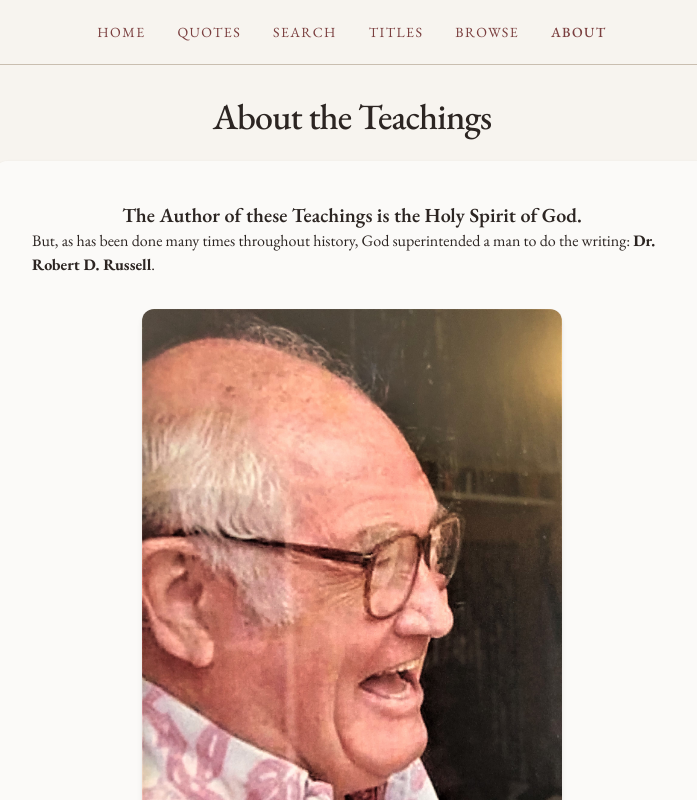
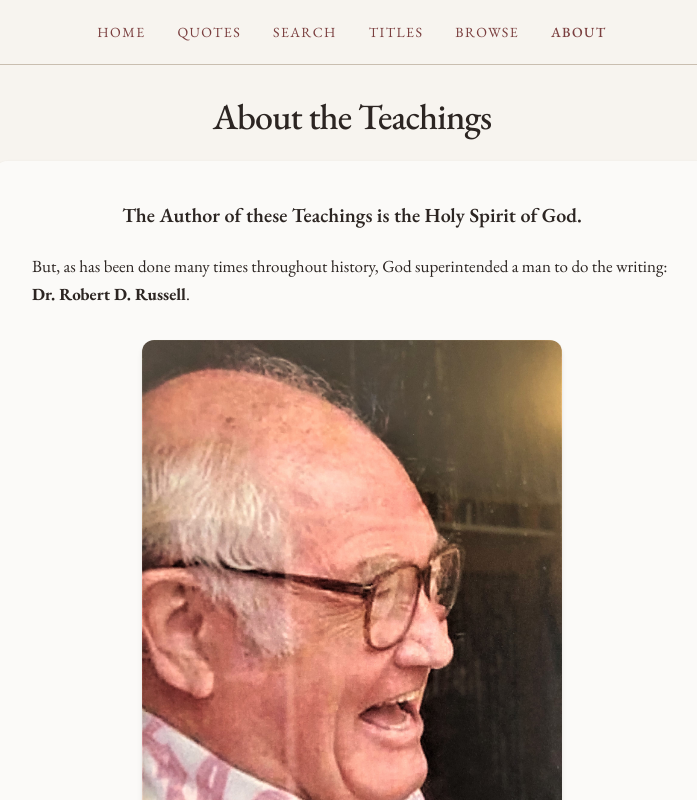
Before and after one commit to TeachingsoftheSpirit/teachings-of-the-spirit, a Next.js app: page /about in a window 1280 px wide. Shown: the top 800 px of the page, without its empty margins (288-985 px from the left). Built offline with nearby package versions, Linux system fonts and the light colour scheme; no server answers.

Commit message:
Force clearer paragraph spacing on About page

```diff
--- a/app/about/page.tsx
+++ b/app/about/page.tsx
@@ -14,12 +14,12 @@ export default function AboutPage() {
 
       <div className="max-w-3xl mx-auto px-6 pb-16">
         <div className="bg-white/60 rounded-2xl p-8 md:p-10 shadow-sm">
-          <div className="prose prose-lg max-w-none text-[#2C2522]
-            prose-p:my-5
-            prose-headings:mt-10 prose-headings:mb-4
-            prose-blockquote:my-6">
+          <div className="max-w-none text-[#2C2522] text-[17px] leading-relaxed
+            [&_p]:mb-6
+            [&_h2]:mt-10 [&_h2]:mb-4 [&_h2]:text-2xl [&_h2]:font-medium
+            [&_blockquote]:my-6">
 
-            <p className="text-center font-semibold text-xl !mt-0">
+            <p className="text-center font-semibold text-xl mb-8">
               The Author of these Teachings is the Holy Spirit of God.
             </p>
 
@@ -171,7 +171,7 @@ export default function AboutPage() {
               The 3rd secret of living “In the Spirit”: The search for God requires that you keep asking God for help, and accept it when it comes.
             </p>
 
-            <h2 className="mt-10">About the Writer</h2>
+            <h2>About the Writer</h2>
 
             <p>
               Dr. Russell was born in 1926 in Long Beach, California. He matriculated at UCLA, Berkeley, and Stanford, where he received his Ed.D. He began his teaching career at Punahou, went on to teach at Stanford for 8 years, and finished his 49-year teaching career at Southern Illinois University, Carbondale, Illinois.
```
